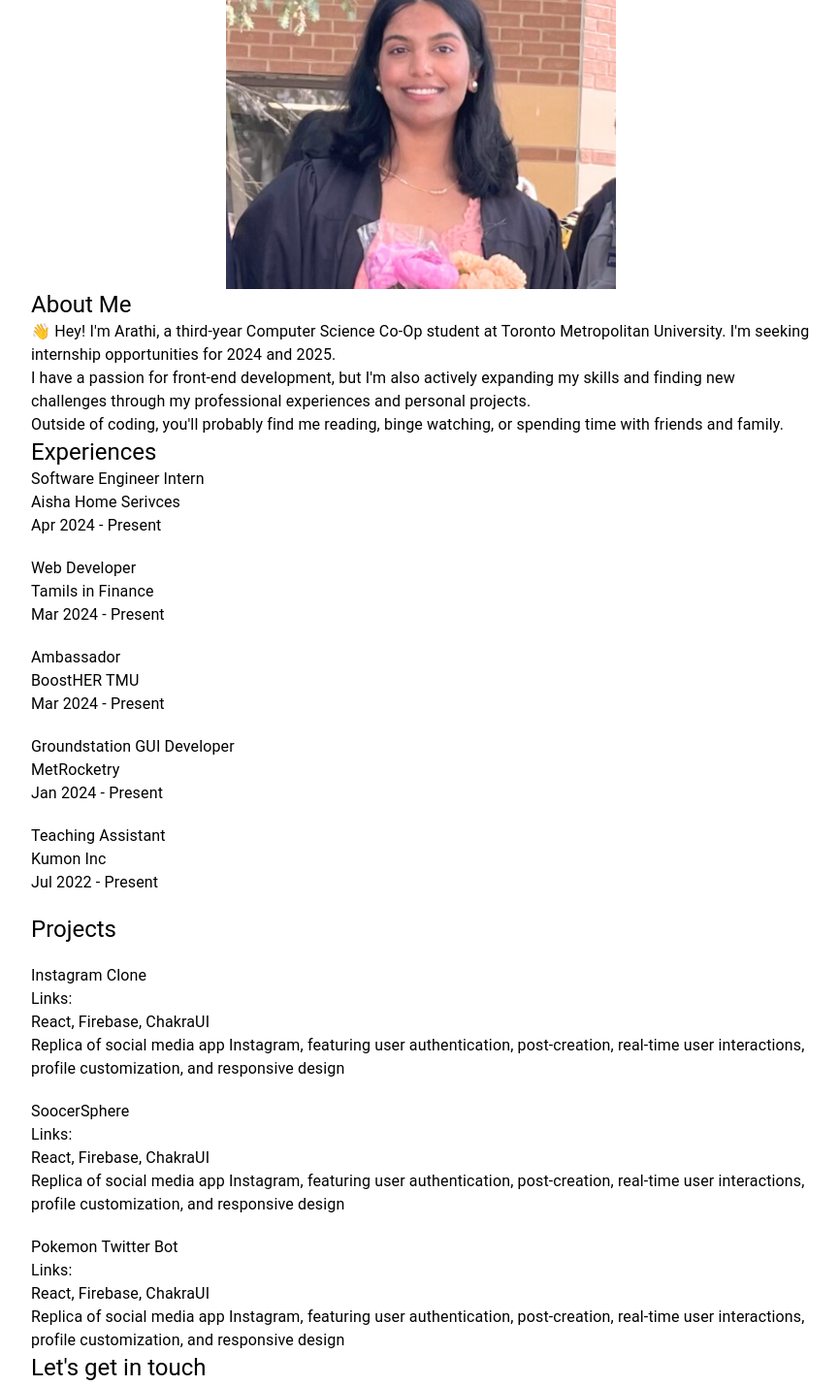
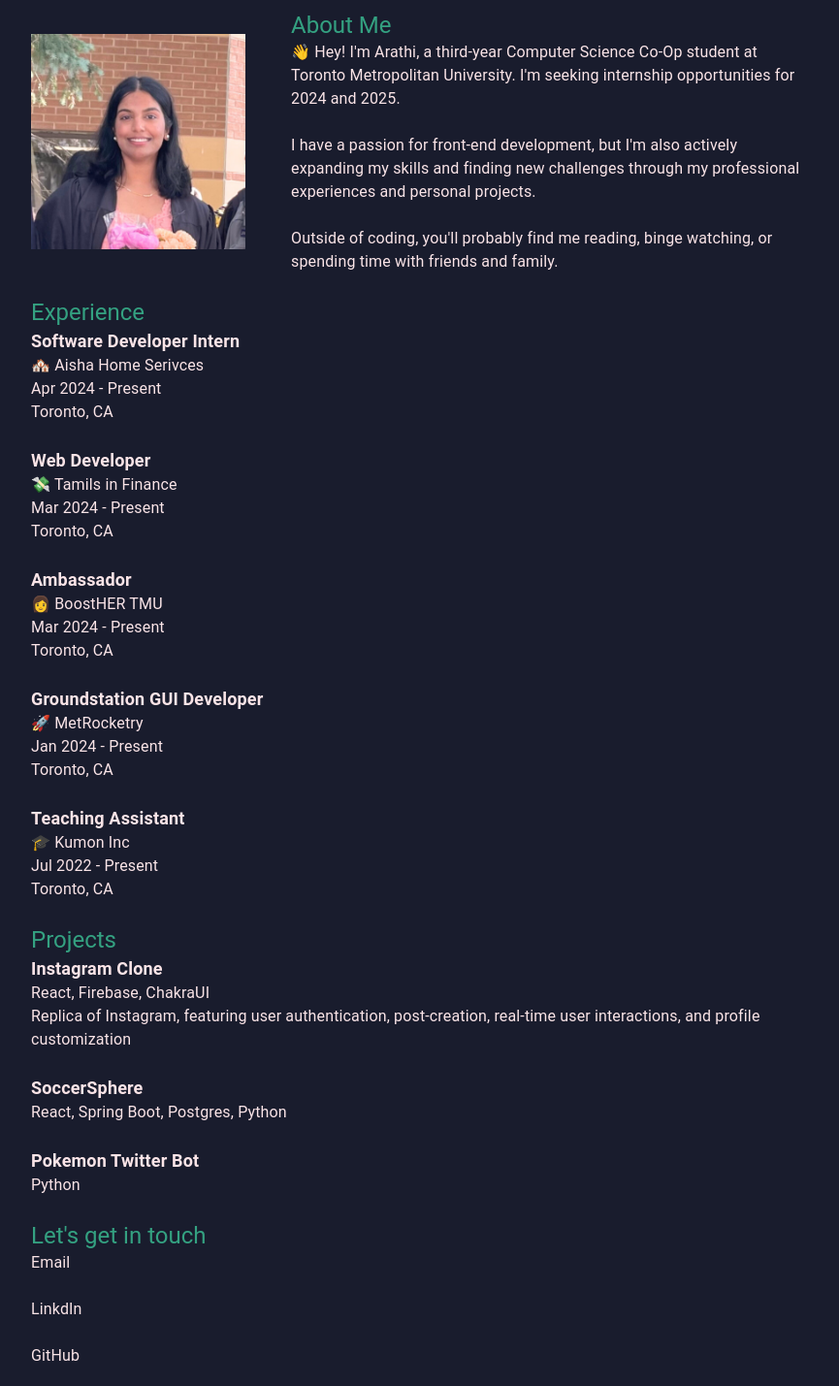
Before and after one commit to avallip443/arathi, a React (Create React App) app: page / in a window 1280 px wide. Shown: the part 320-1749 px from the top of the page at 97% size, without its empty margins (206-1071 px from the left). Built offline with nearby package versions, Linux system fonts and the light colour scheme.

Commit message:
updated info display

```diff
--- a/src/App.css
+++ b/src/App.css
@@ -1,6 +1,6 @@
 .App {
   text-align: center;
-  background-color: #0d1321;
+  background-color: #191c3d;
   color: #ffeddf;
   height: 100vh;
 }
--- a/src/App.js
+++ b/src/App.js
@@ -5,7 +5,7 @@ import Credits from "./components/Credits";
 import Experience from "./components/Experience";
 import Hero from "./components/Hero";
 import Navbar from "./components/Navbar";
-import Projects from "./components/Projects";
+import Project from "./components/Projects";
 import { Box, Container } from "@mui/material";
 
 const MainPage = () => {
@@ -16,18 +16,19 @@ const MainPage = () => {
         display: "flex",
         minHeight: "100vh",
         flexDirection: "column",
-        bgcolor: "white",
+        bgcolor: "#191c2d",
+        color: "#fae4e7",
       }}
     >
       <Navbar />
-      <Container maxWidth={"md"} sx={{mt: 12}} >
+      <Container maxWidth={"md"} sx={{ mt: 12 }}>
         <Hero />
         <About />
         <Experience />
-        <Projects />
+        <Project />
         <Contact />
-        <Credits />
       </Container>
+      <Credits />
     </Box>
   );
 };
--- a/src/components/About.jsx
+++ b/src/components/About.jsx
@@ -1,35 +1,43 @@
-import { Box, Container, Typography } from "@mui/material";
-import React from "react";
+import { Box, Container, Grid, Stack, Typography } from "@mui/material";
 
 const About = () => {
   return (
-    <Container>
+    <Container sx={{ mt: 6 }}>
+      <Grid container display={'flex'} justifyContent={'space-between'}>
+        <Grid item xs={12} sm={4} md={3.3} display={'flex'} alignItems={'center'}>
           <Box
             component="img"
             src="/profile-picture.png"
             alt="Description of image"
             sx={{
-          width: { xs: "100%", md: "50%" },
+              width: "100%",
               height: "auto",
               mx: "auto",
-          display: "block",
             }}
           />
-      <Typography variant="h5">About Me</Typography>
+        </Grid>
+        <Grid item xs={12} sm={7.5} md={8} mt={{xs: 2, sm: 0}}>
+          <Stack>
+            <Typography variant="h5" color={"#34a181"}>
+              About Me
+            </Typography>
             <Typography>
               👋 Hey! I'm Arathi, a third-year Computer Science Co-Op student at
-        Toronto Metropolitan University. I'm seeking internship opportunities
-        for 2024 and 2025.
+              Toronto Metropolitan University. I'm seeking internship
+              opportunities for 2024 and 2025. <br/><br/>
             </Typography>
             <Typography>
               I have a passion for front-end development, but I'm also actively
-        expanding my skills and finding new challenges through my professional
-        experiences and personal projects.
+              expanding my skills and finding new challenges through my
+              professional experiences and personal projects. <br/><br/>
             </Typography>
             <Typography>
-        Outside of coding, you'll probably find me reading, binge watching, or
-        spending time with friends and family.
+              Outside of coding, you'll probably find me reading, binge
+              watching, or spending time with friends and family.
             </Typography>
+          </Stack>
+        </Grid>
+      </Grid>
     </Container>
   );
 };
--- a/src/components/Contact.jsx
+++ b/src/components/Contact.jsx
@@ -1,11 +1,10 @@
 import { Container, Stack, Typography } from '@mui/material'
-import React from 'react'
 
 const Contact = () => {
   return (
-    <Container>
-        <Typography variant="h5">Let's get in touch</Typography>
-        <Stack>
+    <Container sx={{ mt: 3 }}>
+        <Typography variant="h5" color={"#34a181"}>Let's get in touch</Typography>
+        <Stack spacing={3}>
             <Typography>Email</Typography>
             <Typography>LinkdIn</Typography>
             <Typography>GitHub</Typography>
--- a/src/components/Credits.jsx
+++ b/src/components/Credits.jsx
@@ -3,10 +3,10 @@ import React from "react";
 
 const Credits = () => {
   return (
-    <Container>
-      <Typography>Bulit by Arathi Vallipuranathan</Typography>
+    <Container sx={{ mt: 3, bgcolor: "#050F1F"}}>
+      <Typography>Built by Arathi Vallipuranathan</Typography>
       <Typography>All rights reserved. ©</Typography>
-      <Typography>Made with React, MaterialUI, and ❤️</Typography>
+      <Typography>Made with React, MUI, and ❤️</Typography>
     </Container>
   );
 };
--- a/src/components/Experience.jsx
+++ b/src/components/Experience.jsx
@@ -1,45 +1,17 @@
-import { Box, Container, Stack, Typography } from "@mui/material";
-import React from "react";
+import { Container, Stack, Typography } from "@mui/material";
+import { ExperienceInfo } from "../utils/info";
+import ExperienceCard from "./ExperienceCard";
 
 const Experience = () => {
   return (
-    <Container>
-      <Typography variant="h5">Experiences</Typography>
-      <Stack>
-        <Box>
-          <Typography>Software Engineer Intern</Typography>
-          <Typography>Aisha Home Serivces</Typography>
-          <Typography>Apr 2024 - Present</Typography>
-          <br />
-        </Box>
-
-        <Box>
-          <Typography>Web Developer</Typography>
-          <Typography>Tamils in Finance</Typography>
-          <Typography>Mar 2024 - Present</Typography>
-          <br />
-        </Box>
-
-        <Box>
-          <Typography>Ambassador</Typography>
-          <Typography>BoostHER TMU</Typography>
-          <Typography>Mar 2024 - Present</Typography>
-          <br />
-        </Box>
-
-        <Box>
-          <Typography>Groundstation GUI Developer</Typography>
-          <Typography>MetRocketry</Typography>
-          <Typography>Jan 2024 - Present</Typography>
-          <br />
-        </Box>
-
-        <Box>
-          <Typography>Teaching Assistant</Typography>
-          <Typography>Kumon Inc</Typography>
-          <Typography>Jul 2022 - Present</Typography>
-          <br />
-        </Box>
+    <Container sx={{ mt: 3 }}>
+      <Typography variant="h5" color={"#34a181"}>
+        Experience
+      </Typography>
+      <Stack spacing={3}>
+        {ExperienceInfo.map((experience, index) => (
+          <ExperienceCard key={index} experience={experience} />
+        ))}
       </Stack>
     </Container>
   );
--- /dev/null
+++ b/src/components/ExperienceCard.jsx
@@ -0,0 +1,18 @@
+import { Box, Stack, Typography } from "@mui/material";
+
+const ExperienceCard = ({experience}) => {
+  return (
+    <Box>
+      <Stack>
+        <Typography fontWeight={"bold"} fontSize={{ xs: 18 }}>
+          {experience.title}
+        </Typography>
+        <Typography>{experience.company}</Typography>
+        <Typography>{experience.length}</Typography>
+        <Typography>{experience.location}</Typography>
+      </Stack>
+    </Box>
+  );
+};
+
+export default ExperienceCard;
--- a/src/components/Hero.jsx
+++ b/src/components/Hero.jsx
@@ -4,13 +4,11 @@ import React from "react";
 const Hero = () => {
   return (
     <Container maxWidth={"md"}>
-      <Typography>
+      <Typography variant='h4'>
         Hi, I'm
-        <Typography>Arathi!</Typography>
+        <Typography variant='h1' color={'#34a181'}>Arathi!</Typography>
       </Typography>
-      <Typography>Software Developer</Typography>
-      <Typography>CS @ TMU</Typography>
-      <Typography>Toronto, Canada</Typography>
+      <Typography variant="h5">Software Developer | CS @ TMU</Typography>
     </Container>
   );
 };
--- /dev/null
+++ b/src/components/ProjectCard.jsx
@@ -0,0 +1,19 @@
+import { Box, Stack, Typography } from "@mui/material";
+
+const ProjectCard = ({ project }) => {
+  return (
+    <Box>
+      <Stack>
+        <Typography fontWeight={"bold"} fontSize={{ xs: 18 }}>
+          {project.title}
+        </Typography>
+        <Typography>{project.githubURL}</Typography>
+        <Typography>{project.previewURL}</Typography>
+        <Typography>{project.tools}</Typography>
+        <Typography>{project.description}</Typography>
+      </Stack>
+    </Box>
+  );
+};
+
+export default ProjectCard;
--- a/src/components/Projects.jsx
+++ b/src/components/Projects.jsx
@@ -1,52 +1,18 @@
-import { Box, Container, Stack, Typography } from "@mui/material";
-import React from "react";
+import { Container, Stack, Typography } from "@mui/material";
+import { ProjectInfo } from "../utils/info";
+import ProjectCard from "./ProjectCard";
 
 const Projects = () => {
   return (
-    <Container>
-      <Typography variant="h5">Projects</Typography>
-
-      <Box>
-        <Stack>
-          <br />
-          <Typography>Instagram Clone</Typography>
-          <Typography>Links:</Typography>
-          <Typography>React, Firebase, ChakraUI</Typography>
-          <Typography>
-            Replica of social media app Instagram, featuring user
-            authentication, post-creation, real-time user interactions, profile
-            customization, and responsive design
-          </Typography>
-        </Stack>
-      </Box>
-
-      <Box>
-        <Stack>
-          <br />
-          <Typography>SoocerSphere</Typography>
-          <Typography>Links:</Typography>
-          <Typography>React, Firebase, ChakraUI</Typography>
-          <Typography>
-            Replica of social media app Instagram, featuring user
-            authentication, post-creation, real-time user interactions, profile
-            customization, and responsive design
-          </Typography>
-        </Stack>
-      </Box>
-
-      <Box>
-        <Stack>
-          <br />
-          <Typography>Pokemon Twitter Bot</Typography>
-          <Typography>Links:</Typography>
-          <Typography>React, Firebase, ChakraUI</Typography>
-          <Typography>
-            Replica of social media app Instagram, featuring user
-            authentication, post-creation, real-time user interactions, profile
-            customization, and responsive design
-          </Typography>
-        </Stack>
-      </Box>
+    <Container sx={{ mt: 3 }}>
+      <Typography variant="h5" color={"#34a181"}>
+        Projects
+      </Typography>
+      <Stack spacing={3}>
+        {ProjectInfo.map((project, index) => (
+          <ProjectCard key={index} project={project} />
+        ))}
+      </Stack>
     </Container>
   );
 };
--- /dev/null
+++ b/src/utils/info.js
@@ -0,0 +1,87 @@
+import MailIcon from '@mui/icons-material/Mail';
+
+export const ExperienceInfo = [
+  {
+    title: "Software Developer Intern",
+    company: "🏘️ Aisha Home Serivces",
+    length: "Apr 2024 - Present",
+    location: "Toronto, CA",
+  },
+  {
+    title: "Web Developer",
+    company: "💸 Tamils in Finance",
+    length: "Mar 2024 - Present",
+    location: "Toronto, CA",
+  },
+  {
+    title: "Ambassador",
+    company: "👩 BoostHER TMU",
+    length: "Mar 2024 - Present",
+    location: "Toronto, CA",
+  },
+  {
+    title: "Groundstation GUI Developer",
+    company: "🚀 MetRocketry",
+    length: "Jan 2024 - Present",
+    location: "Toronto, CA",
+  },
+  {
+    title: "Teaching Assistant",
+    company: "🎓 Kumon Inc",
+    length: "Jul 2022 - Present",
+    location: "Toronto, CA",
+  },
+];
+
+export const ProjectInfo = [
+  {
+    title: "Instagram Clone",
+    githubURL: "",
+    previewURL: "",
+    tools: "React, Firebase, ChakraUI",
+    description:
+      "Replica of Instagram, featuring user authentication, post-creation, real-time user interactions, and profile customization",
+  },
+  {
+    title: "SoccerSphere",
+    githubURL: "",
+    previewURL: "",
+    tools: "React, Spring Boot, Postgres, Python",
+    description: "",
+  },
+  {
+    title: "Pokemon Twitter Bot",
+    githubURL: "",
+    previewURL: "",
+    tools: "Python",
+    description: "",
+  },
+];
+
+export const SocialsInfo = [
+  {
+    title: 'GitHub',
+    url: 'https://github.com/avallip443',
+    imageSrc: '/github-icon.svg',
+    altText: 'GitHub Icon',
+  },
+  {
+    title: "Linkedin",
+    url: "https://www.linkedin.com/in/avallip/",
+    imageSrc: "/linkedin-icon.svg",
+    altText: "Linkedin Icon",
+  },
+  {
+    title: "Email",
+    url: "mailto:avallipuranathan@gmail.com",
+    customIcon: (
+      <MailIcon
+        sx={{
+          color: "white",
+          height: { xs: 25, md: 34 },
+          width: { xs: 25, md: 34 },
+        }}
+      />
+    ),
+  },
+]
```
Lines whose indentation alone changed are shown as unchanged.
